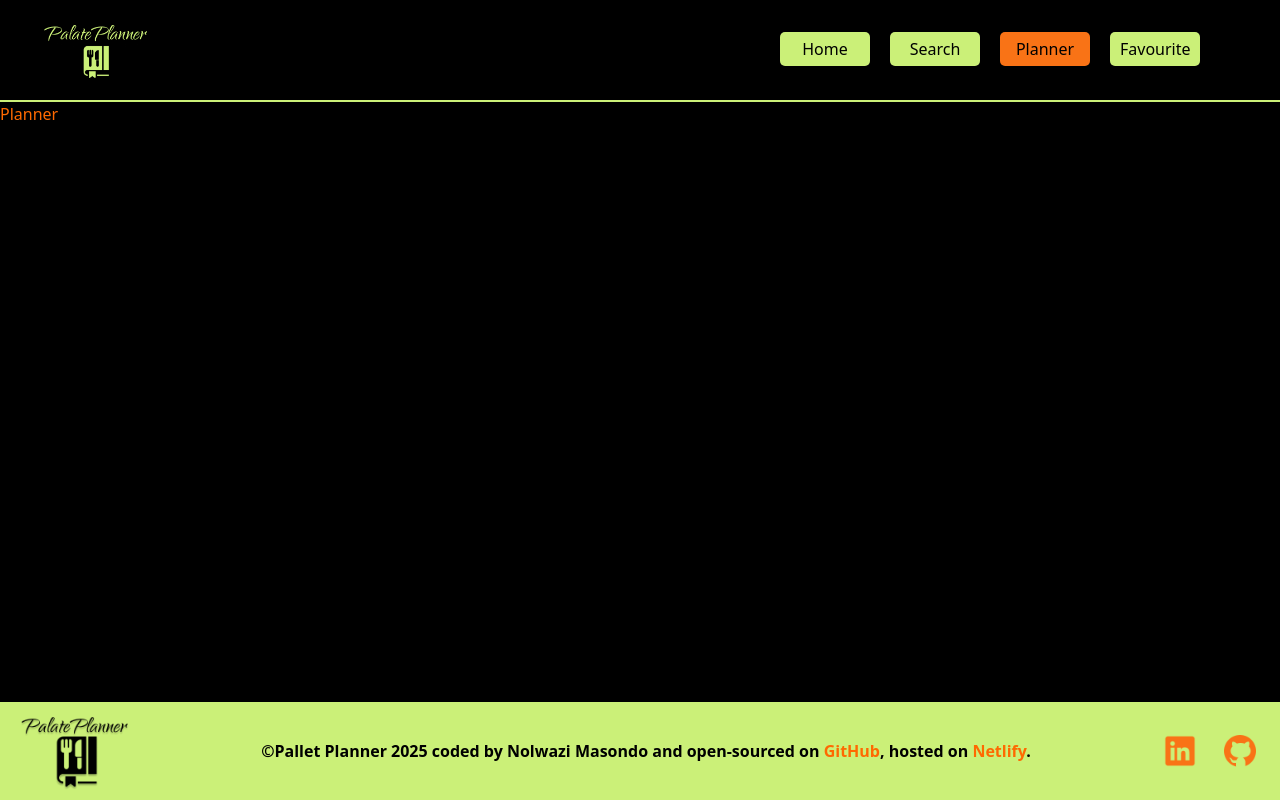
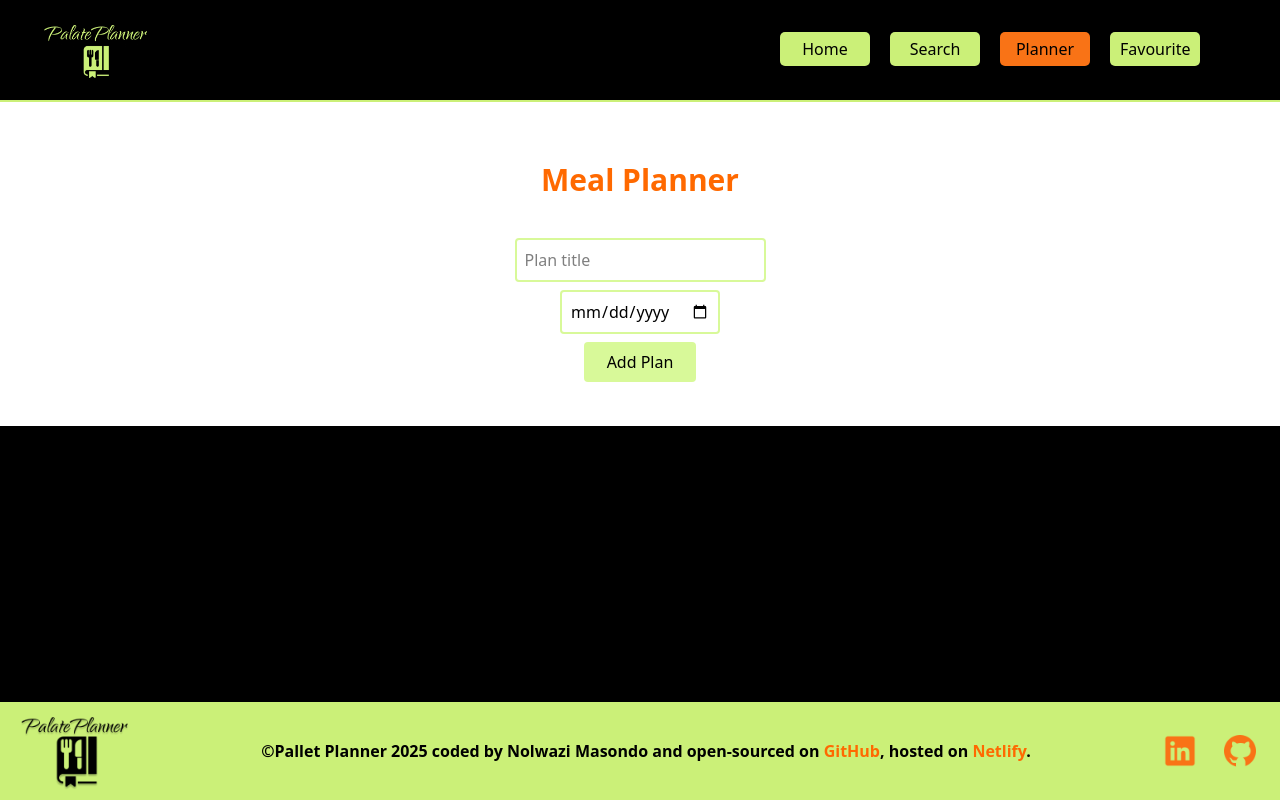
Before and after one commit to Lwazi-Masondo/alx-fe-capstone-project, a React (Vite) app in the folder recipe-finder-app/: page /planner in a window 1280 px wide. Built offline with nearby package versions, Linux system fonts and the light colour scheme.

Commit message:
Updated searchStore and planner

```diff
--- a/recipe-finder-app/src/components/Planner.jsx
+++ b/recipe-finder-app/src/components/Planner.jsx
@@ -1,7 +1,144 @@
+import { useState, useEffect } from "react";
+import useSearchStore from "../store/searchStore";
+
 function Planner() {
+  // Store state & actions
+  const plans = useSearchStore((state) => state.plans);
+  const addPlan = useSearchStore((state) => state.addPlan);
+  const setRecipeInput = useSearchStore((state) => state.setRecipeInput);
+  const addRecipe = useSearchStore((state) => state.addRecipe);
+  const deleteRecipe = useSearchStore((state) => state.deleteRecipe);
+  const deletePlan = useSearchStore((state) => state.deletePlan);
+
+  // Local state for plan inputs
+  const [title, setTitle] = useState("");
+  const [date, setDate] = useState("");
+
+  // Load plans from localStorage on mount
+  useEffect(() => {
+    const storedPlans = localStorage.getItem("mealPlans");
+    if (storedPlans) {
+      const parsed = JSON.parse(storedPlans);
+      parsed.forEach((plan) => addPlan(plan.title, plan.date));
+      parsed.forEach((plan, i) => {
+        plan.recipes.forEach((recipe) => {
+          setRecipeInput(i, recipe);
+          addRecipe(i);
+        });
+      });
+    }
+  }, []);
+
+  // Save plans to localStorage whenever plans change
+  useEffect(() => {
+    localStorage.setItem("mealPlans", JSON.stringify(plans));
+  }, [plans]);
+
+  const handleAddPlan = (e) => {
+    e.preventDefault();
+    if (!title || !date) return;
+    addPlan(title, date);
+    setTitle("");
+    setDate("");
+  };
+
   return (
-    <div>
-      <h1 className="text-orange-500">Planner</h1>
+    <div className="bg-white p-5">
+      <h1 className="text-orange-500 text-center font-bold text-3xl m-10">
+        Meal Planner
+      </h1>
+
+      {/* Add Plan Form */}
+      <form
+        onSubmit={handleAddPlan}
+        className="flex flex-col gap-2 mb-6 justify-self-center items-center"
+      >
+        <input
+          type="text"
+          value={title}
+          onChange={(e) => setTitle(e.target.value)}
+          placeholder="Plan title"
+          className="border-2 border-lime-200 p-2 rounded"
+        />
+        <input
+          type="date"
+          value={date}
+          onChange={(e) => setDate(e.target.value)}
+          className="border-2 border-lime-200 p-2 rounded w-40"
+        />
+        <button
+          type="submit"
+          className="bg-lime-200 px-3 py-2 rounded hover:bg-orange-500 w-28"
+        >
+          Add Plan
+        </button>
+      </form>
+
+      {/* Display Plans */}
+      <div className="grid grid-cols-1 md:grid-col-2 lg:grid-cols-3 gap-5 ">
+        {plans.map((plan, index) => (
+          <div
+            key={index}
+            className="mb-4 p-3 border-4 border-lime-200 rounded"
+          >
+            <div className="flex justify-between items-center mb-2">
+              <div>
+                <h2 className="font-bold text-xl">{plan.title}</h2>
+                <p className="text-gray-500">{plan.date}</p>
+              </div>
+              <div>
+                <img src="/add.png" alt="Add Recipe" />
+              </div>
+              <button
+                onClick={() => deletePlan(index)}
+                className="text-red-500 font-bold px-2 py-1 hover:bg-red-100 rounded"
+              >
+                <img src="/trash.png" alt="Delete button" className="w-8" />
+              </button>
+            </div>
+
+            {/* Recipes list */}
+            {plan.recipes.length > 0 && (
+              <ul className="mt-2 list-disc list-inside">
+                {plan.recipes.map((recipe, i) => (
+                  <li key={i} className="flex justify-between items-center">
+                    {recipe}
+                    <button
+                      onClick={() => deleteRecipe(index, i)}
+                      className="text-red-500 font-bold px-1 hover:bg-red-100 rounded ml-2"
+                    >
+                      x
+                    </button>
+                  </li>
+                ))}
+              </ul>
+            )}
+
+            {/* Add Recipe Form */}
+            {/* <form
+              onSubmit={(e) => {
+                e.preventDefault();
+                addRecipe(index);
+              }}
+              className="flex gap-2 mt-2"
+            >
+              <input
+                type="text"
+                value={plan.recipeInput}
+                onChange={(e) => setRecipeInput(index, e.target.value)}
+                placeholder="Add recipe"
+                className="border-2 border-lime-200 p-2 rounded flex-1"
+              />
+              <button
+                type="submit"
+                className="bg-lime-200 px-3 py-2 rounded hover:bg-orange-500"
+              >
+                Add
+              </button>
+            </form> */}
+          </div>
+        ))}
+      </div>
     </div>
   );
 }
--- a/recipe-finder-app/src/store/searchStore.js
+++ b/recipe-finder-app/src/store/searchStore.js
@@ -12,6 +12,7 @@ const useSearchStore = create((set) => ({
   recipes: [],
   selectedCategory: "",
   favourites: [],
+  plans: [],
 
   setQuery: (q) => set({ query: q }),
 
@@ -70,6 +71,44 @@ const useSearchStore = create((set) => ({
     set((state) => ({
       favourites: state.favourites.filter((fav) => fav.idMeal !== idMeal),
     })),
+
+  // planner
+  //Add a new plan
+  addPlan: (title, date) =>
+    set((state) => ({
+      plans: [...state.plans, { title, date, recipes: [], recipeInput: "" }],
+    })),
+
+  setRecipeInput: (planIndex, value) =>
+    set((state) => {
+      const updatedPlans = [...state.plans];
+      updatedPlans[planIndex].recipeInput = value;
+      return { plans: updatedPlans };
+    }),
+
+  addRecipe: (planIndex) =>
+    set((state) => {
+      const updatedPlans = [...state.plans];
+      const plan = updatedPlans[planIndex];
+      if (!plan.recipeInput) return { plans: updatedPlans };
+      plan.recipes.push(plan.recipeInput);
+      plan.recipeInput = "";
+      return { plans: updatedPlans };
+    }),
+
+  deleteRecipe: (planIndex, recipeIndex) =>
+    set((state) => {
+      const updatedPlans = [...state.plans];
+      updatedPlans[planIndex].recipes.splice(recipeIndex, 1);
+      return { plans: updatedPlans };
+    }),
+
+  deletePlan: (planIndex) =>
+    set((state) => {
+      const updatedPlans = [...state.plans];
+      updatedPlans.splice(planIndex, 1);
+      return { plans: updatedPlans };
+    }),
 }));
 
 export default useSearchStore;
```
Also changed, not shown: recipe-finder-app/public/add.png (added), recipe-finder-app/public/trash.png (added).
